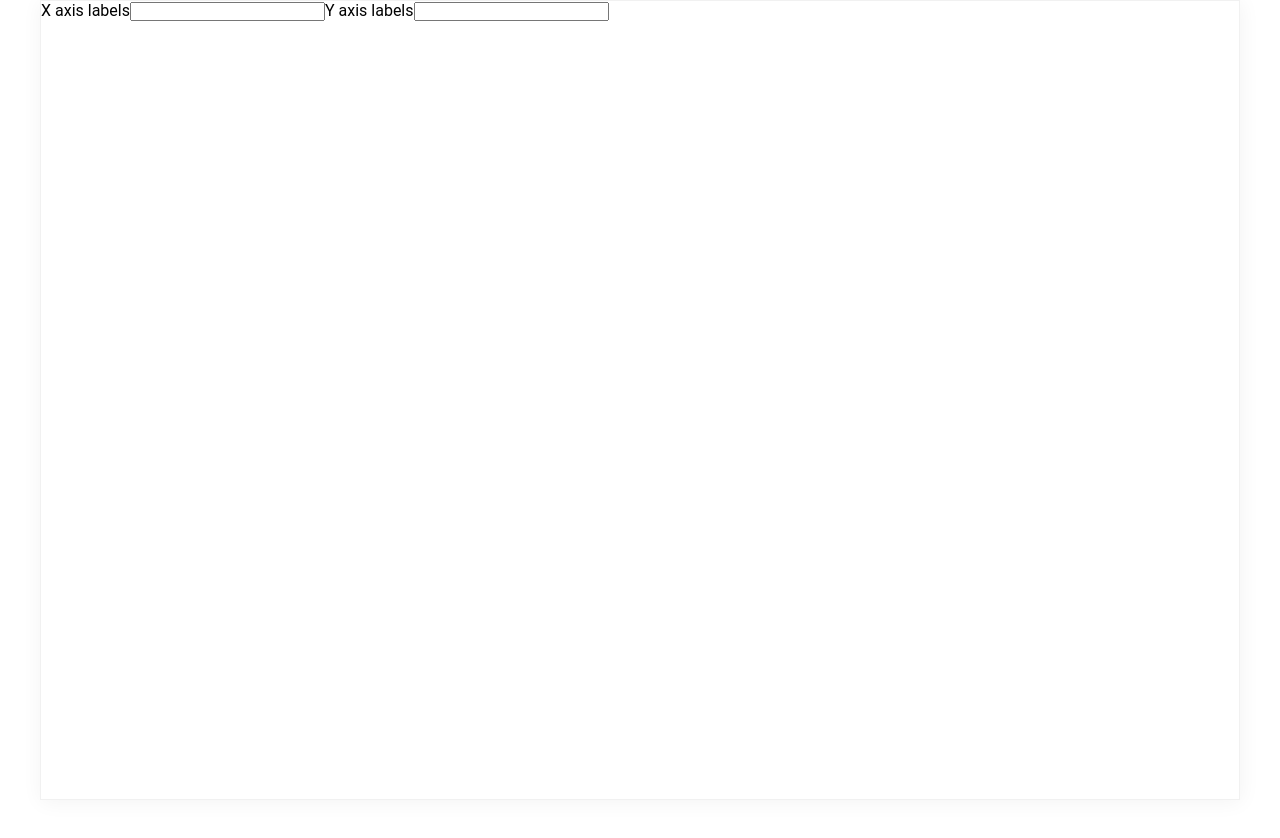
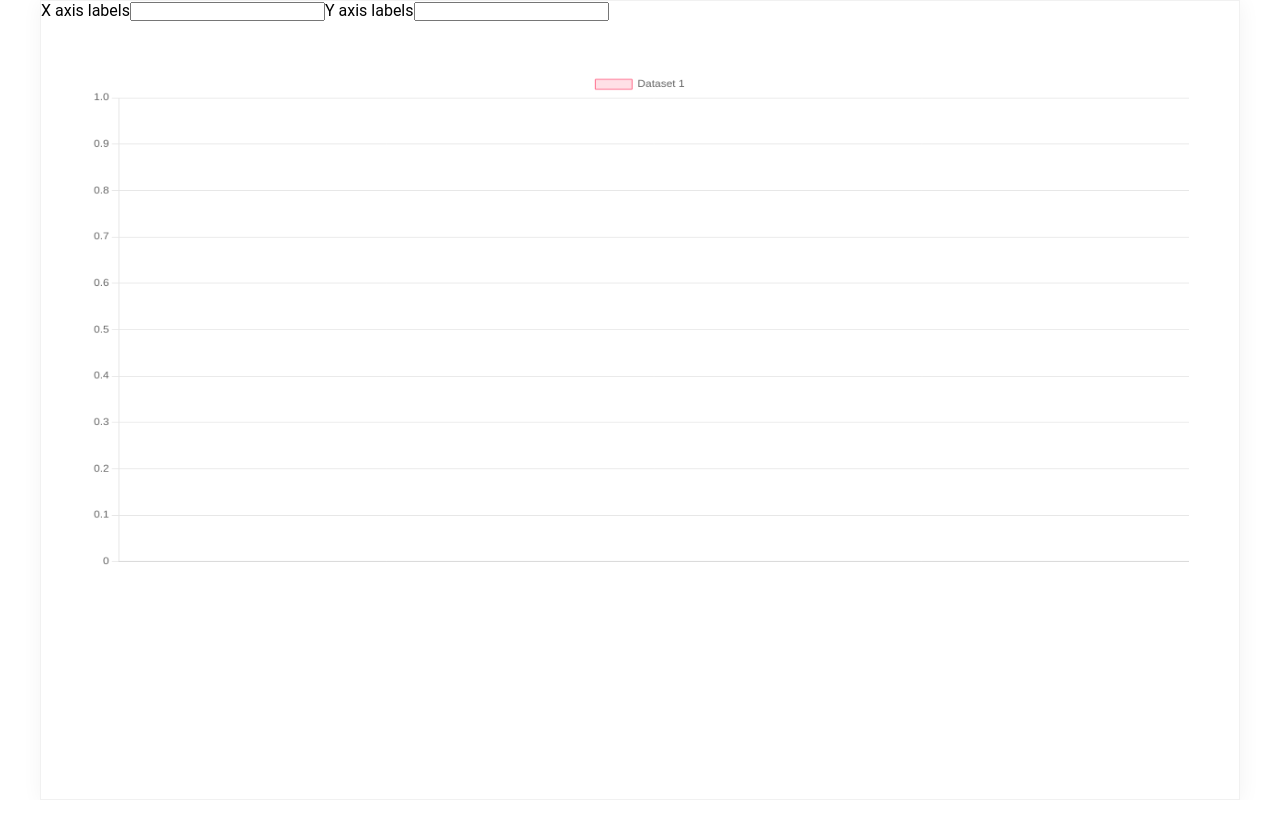
Before and after one commit to GrigoriyShkarta/react-cahrts, a React (Create React App) app: page / in a window 1280 px wide. Shown: the top 838 px of the page. After the commit the page ends 800 px from the top, so only its background shows below. Built offline with nearby package versions, Linux system fonts and the light colour scheme.

Commit message:
добавил компонент InputsCharts

```diff
--- a/src/App.js
+++ b/src/App.js
@@ -1,4 +1,4 @@
-import Chart from "./components/Chart";
+import Chart from "./components/Chart/Chart";
 
 function App() {
 
--- a/src/components/Chart.js
+++ /dev/null
@@ -1,126 +0,0 @@
-import {
-    Chart as ChartJS,
-    CategoryScale,
-    LinearScale,
-    BarElement,
-    ArcElement,
-    Title,
-    Tooltip,
-    Legend, PointElement, LineElement,
-} from 'chart.js';
-import {Bar, Pie} from 'react-chartjs-2';
-import { Line } from 'react-chartjs-2';
-
-import {useRef, useState} from "react";
-
-import './Chart.scss'
-import ChartsPopup from "./ChartsPopup/ChartsPopup";
-
-
-ChartJS.register(
-    CategoryScale,
-    LinearScale,
-    PointElement,
-    LineElement,
-    BarElement,
-    ArcElement,
-    Title,
-    Tooltip,
-    Legend
-);
-
-
-const Chart = () => {
-    const [labels, setLabels] = useState([]);
-    const [numbers, setNumbers] = useState([]);
-
-    const items = ['bar', 'line', 'doughnut']
-
-    // useEffect(() => {
-    //     document.body.addEventListener('click', () => console.log('click'))
-    // }, [])
-
-    const onSelectX = (event) => {
-        if (event.key === "Enter") {
-            setLabels(event.target.value.split(','))
-        }
-    }
-
-    const onSelectY = (event) => {
-        if (event.key === "Enter") {
-            updChartY(event);
-        }
-    }
-
-    const updChartY = (event) => {
-        setNumbers(event.currentTarget.value.split(','))
-    }
-
-    const updChartX = (event) => {
-        setLabels(event.target.value.split(','))
-    }
-
-    // const handleCrafic = () => {
-    //     setChart(!chart)
-    // }
-
-
-
-    const options = {
-        responsive: true,
-        plugins: {
-            legend: {
-                position: 'top',
-            },
-            // title: {
-            //     display: true,
-            //     text: chart ? 'bar' : 'line',
-            // },
-        },
-    };
-
-    const data = {
-        labels,
-        numbers,
-        datasets: [
-            {
-                label: 'Dataset 1',
-                data:labels.map((label, index) => numbers[index]),
-                backgroundColor: [
-                    'rgba(255, 99, 132, 0.2)',
-                    'rgba(54, 162, 235, 0.2)',
-                    'rgba(255, 206, 86, 0.2)',
-                    'rgba(75, 192, 192, 0.2)',
-                    'rgba(153, 102, 255, 0.2)',
-                    'rgba(255, 159, 64, 0.2)',
-                ],
-                borderColor: [
-                    'rgba(255, 99, 132, 1)',
-                    'rgba(54, 162, 235, 1)',
-                    'rgba(255, 206, 86, 1)',
-                    'rgba(75, 192, 192, 1)',
-                    'rgba(153, 102, 255, 1)',
-                    'rgba(255, 159, 64, 1)',
-                ],
-                borderWidth: 1,
-            },
-        ],
-    };
-
-    return (
-        <div className="container">
-            <label>X axis labels</label><input onKeyPress={onSelectX} onBlur={updChartX}/>
-            <label>Y axis labels</label><input onKeyPress={onSelectY} onBlur={updChartY}/>
-            {/*<input checked={chart} type="radio" name="fav_language" onChange={handleCrafic}/>*/}
-            {/*<label htmlFor="html">Bar Chart</label>*/}
-            {/*<input type="radio" name="fav_language" onChange={handleCrafic}/>*/}
-            {/*<label htmlFor="css">Line Chart</label>*/}
-
-            {/*{chart ? <Bar options={options} data={data}/> : <Line options={options} data={data}/>}*/}
-            {/*<ChartsPopup items={items}/>*/}
-            <Pie data={data}/>
-        </div>
-    );
-};
-
-export default Chart;
--- /dev/null
+++ b/src/components/Chart/Chart.js
@@ -0,0 +1,94 @@
+import {useState} from "react";
+
+import {Chart as ChartJS,
+        CategoryScale,
+        LinearScale,
+        BarElement,
+        ArcElement,
+        Title,
+        Tooltip,
+        Legend,
+        PointElement,
+        LineElement,} from 'chart.js';
+import {Bar, Pie, Line} from 'react-chartjs-2';
+
+import ChartsPopup from "../ChartsPopup/ChartsPopup";
+
+import './Chart.scss'
+import InputsCharts from "../InputsCharts/InputsCharts";
+
+
+ChartJS.register(
+    CategoryScale,
+    LinearScale,
+    PointElement,
+    LineElement,
+    BarElement,
+    ArcElement,
+    Title,
+    Tooltip,
+    Legend
+);
+
+
+const Chart = () => {
+    const [labels, setLabels] = useState([]);
+    const [numbers, setNumbers] = useState([]);
+
+    const items = ['bar', 'line', 'doughnut']
+
+    const updateDataX = (value) => {
+        setLabels(value)
+    }
+
+    const updateDataY = (value) => {
+        setNumbers(value)
+    }
+
+    const options = {
+        responsive: true,
+        plugins: {
+            legend: {
+                position: 'top',
+            }
+        },
+    };
+
+    const data = {
+        labels,
+        numbers,
+        datasets: [
+            {
+                label: 'Dataset 1',
+                data:labels.map((label, index) => numbers[index]),
+                backgroundColor: [
+                    'rgba(255, 99, 132, 0.2)',
+                    'rgba(54, 162, 235, 0.2)',
+                    'rgba(255, 206, 86, 0.2)',
+                    'rgba(75, 192, 192, 0.2)',
+                    'rgba(153, 102, 255, 0.2)',
+                    'rgba(255, 159, 64, 0.2)',
+                ],
+                borderColor: [
+                    'rgba(255, 99, 132, 1)',
+                    'rgba(54, 162, 235, 1)',
+                    'rgba(255, 206, 86, 1)',
+                    'rgba(75, 192, 192, 1)',
+                    'rgba(153, 102, 255, 1)',
+                    'rgba(255, 159, 64, 1)',
+                ],
+                borderWidth: 1,
+            },
+        ],
+    };
+
+    return (
+        <div className="container">
+            <InputsCharts updateDataX={updateDataX} updateDataY={updateDataY}/>
+            {/*<ChartsPopup items={items}/>*/}
+            <Bar options={options} data={data}/>
+        </div>
+    );
+};
+
+export default Chart;
--- /dev/null
+++ b/src/components/InputsCharts/InputsCharts.jsx
@@ -0,0 +1,49 @@
+import {useEffect, useRef, useState} from "react";
+
+const InputsCharts = ({updateDataX, updateDataY}) => {
+    const [labels, setLabels] = useState([]);
+    const [numbers, setNumbers] = useState([]);
+
+    useEffect(() => {
+        document.body.addEventListener('click', updateData)
+    }, [])
+
+    const inputRef = useRef();
+
+    const updateData = (event) => {
+        event.currentTarget.value.split(',')
+    }
+
+    const onSelectX = (event) => {
+        if (event.key === "Enter") {
+            updateDataX(event.currentTarget.value.split(','))
+            console.log('hi')
+        }
+
+    }
+
+    const onSelectY = (event) => {
+        if (event.key === "Enter") {
+            updateDataY(event.currentTarget.value.split(','));
+        } else {
+
+        }
+    }
+
+    const updChartY = (event) => {
+        setNumbers(event.currentTarget.value.split(','))
+    }
+
+    const updChartX = (event) => {
+        setLabels(event.target.value.split(','))
+    }
+
+    return (
+        <div ref={inputRef}>
+            <label>X axis labels</label><input onKeyDown={onSelectX} onBlur={onSelectX}/>
+            <label>Y axis labels</label><input onKeyPress={onSelectY} onBlur={onSelectY}/>
+        </div>
+    );
+};
+
+export default InputsCharts;
```
Also changed, not shown: src/components/Chart/Chart.scss (renamed from src/components/Chart.scss).
